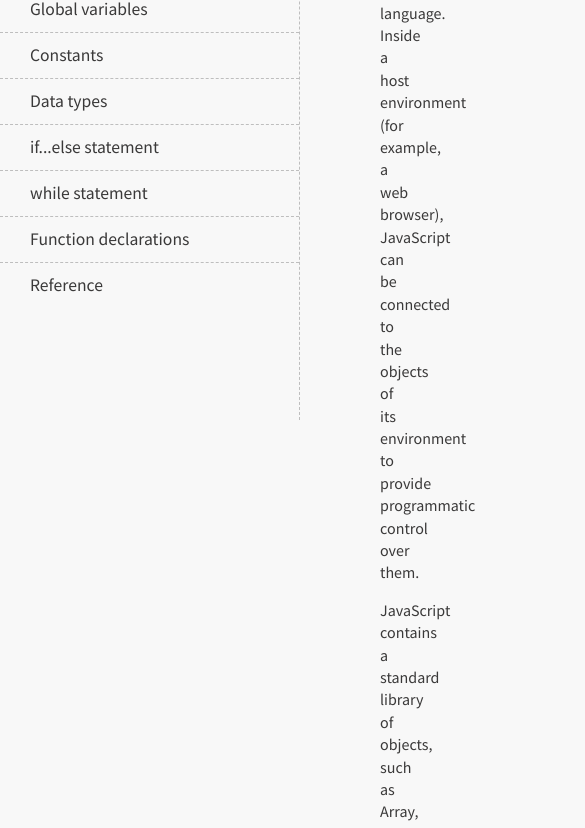
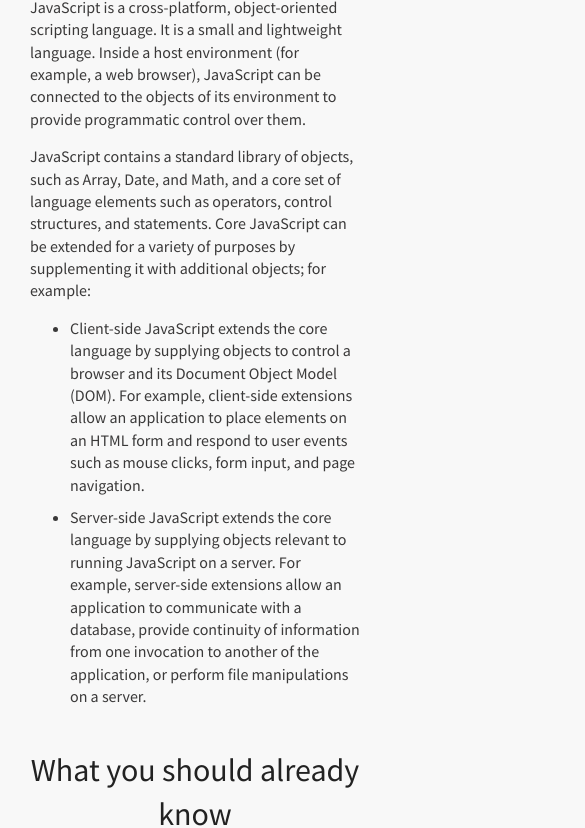
Before and after one commit to matijaoe/freecodecamp-RWD, a plain HTML site: page Technical Documentation Page/index.html in a window 390 px wide. Shown: the part 424-1252 px from the top of the page, 585 px wide, since content can reach past the window. Drawn offline with nearby package versions, Linux system fonts and the light colour scheme.

Commit message:
finished the mobile layout :fire:

```diff
--- a/Technical Documentation Page/index.html
+++ b/Technical Documentation Page/index.html
@@ -8,6 +8,7 @@
 
         <link rel="stylesheet" href="prism/prism.css">
         <link rel="stylesheet" href="style.css">
+        <link rel="stylesheet" href="querries.css">
         <link href="https://fonts.googleapis.com/css2?family=Source+Sans+Pro:wght@300;400;600&display=swap" rel="stylesheet">
     </head>
 
@@ -369,7 +370,6 @@
             </div>
         </main>
 
-
         <script src="prism/prism.js"></script>
         <script src="https://unpkg.com/ionicons@5.0.0/dist/ionicons.js"></script>
         <!-- <script src="https://cdn.freecodecamp.org/testable-projects-fcc/v1/bundle.js"></script> -->
--- /dev/null
+++ b/Technical Documentation Page/querries.css
@@ -0,0 +1,52 @@
+@media only screen and (max-width: 1000px) {
+	.sections-wrapper {
+		margin-left: 30rem;
+		padding: 3rem;
+	}
+}
+
+@media only screen and (max-width: 800px) {
+	#navbar {
+		position: absolute;
+		width: 100%;
+		height: 24rem;
+		text-align: center;
+		z-index: 9999;
+	}
+
+	.nav-list {
+		height: 100%;
+	}
+
+	.nav-link:hover,
+	.nav-link:active {
+		color: #222;
+		transform: none;
+	}
+
+	.sections-wrapper {
+		margin-left: 0;
+		margin-top: 30rem;
+		padding: 3rem;
+	}
+
+	.main-section h2 {
+		text-align: center;
+	}
+
+	.main-section:first-child {
+		padding-top: 3rem;
+	}
+
+	.main-section header ~ p {
+		margin-left: 0;
+	}
+
+	.main-section ul {
+		margin-left: 4rem;
+	}
+
+	code {
+		margin-left: 0;
+	}
+}
--- a/Technical Documentation Page/style.css
+++ b/Technical Documentation Page/style.css
@@ -115,7 +115,7 @@ a:active {
 }
 
 .sections-wrapper {
-	margin-left: 33rem;
+	margin-left: 32rem;
 	padding: 3rem;
 }
 
@@ -151,7 +151,7 @@ code {
 	padding: 1.2em 1.4em;
 	margin-left: 3rem;
 	margin-bottom: 1rem;
-	background-color: #f0f0f0;
+	background-color: #f1f1f1d8;
 }
 
 /* UNDERLINE ANIMATION FOR THE LINK (from CodePen) */
```
